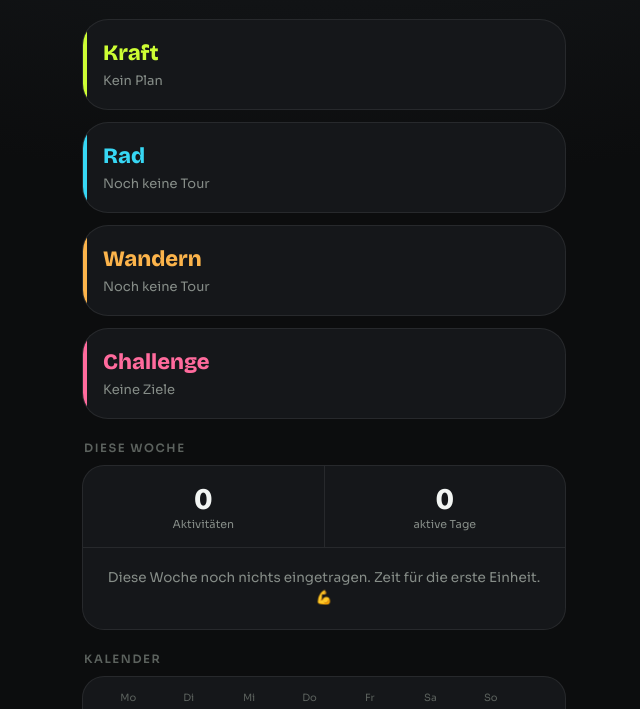
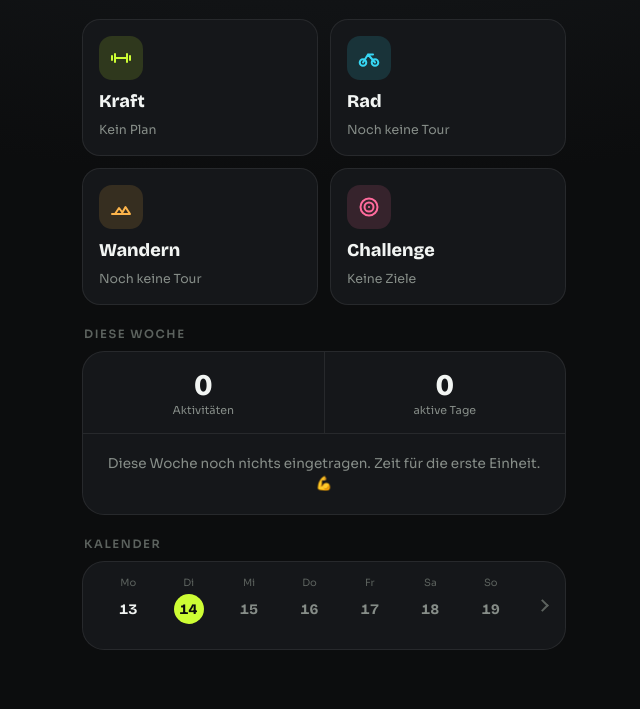
Before and after one commit to Gogadon/all-in-one-app, a website with bundled scripts: page index.html in a window 1280 px wide. Shown: the part 91-800 px from the top of the page, without its empty margins (316-956 px from the left). Built offline with nearby package versions, Linux system fonts and the light colour scheme.

Commit message:
Redesign dashboard module tiles as 2x2 icon grid
Replace the stacked full-width bars with a 2x2 grid of tiles,
each with an accent-colored icon-tile (dumbbell, bike, mountains,
target) and a neutral label. Icon carries the sport color.

```diff
--- a/css/style.css
+++ b/css/style.css
@@ -433,19 +433,21 @@ h1,h2,h3,.num{font-family:var(--font-display);letter-spacing:-.02em}
 /* ===== Dashboard ===== */
 .dash-kopf{display:flex;align-items:flex-start;justify-content:space-between;margin:0 0 22px}
 .dash-kopf h1{font-size:32px;margin-top:2px}
-.dash-module{display:flex;flex-direction:column;gap:12px}
-.modul-kachel{display:flex;flex-direction:column;align-items:flex-start;gap:6px;
-  padding:20px;border-radius:var(--r-hero);text-align:left;
-  border:1px solid var(--line);background:var(--surface);position:relative;overflow:hidden}
-.modul-kachel::before{content:"";position:absolute;left:0;top:0;bottom:0;width:4px}
-.modul-kachel.kraft::before{background:var(--kraft)}
-.modul-kachel.rad::before{background:var(--rad)}
-.modul-kachel.wandern::before{background:var(--wandern)}
-.modul-kachel .mk-label{font-family:var(--font-display);font-weight:800;font-size:22px}
-.modul-kachel.kraft .mk-label{color:var(--kraft)}
-.modul-kachel.rad .mk-label{color:var(--rad)}
-.modul-kachel.wandern .mk-label{color:var(--wandern)}
-.modul-kachel .mk-status{font-size:13px;color:var(--dim)}
+.dash-module{display:grid;grid-template-columns:1fr 1fr;gap:12px}
+.modul-kachel{display:flex;flex-direction:column;align-items:flex-start;gap:10px;
+  padding:16px;border-radius:var(--r-tile);text-align:left;
+  border:1px solid var(--line);background:var(--surface)}
+.mk-icon{width:44px;height:44px;border-radius:var(--r-icon);flex:none;
+  display:flex;align-items:center;justify-content:center}
+.mk-icon svg{width:24px;height:24px;fill:none;stroke:currentColor;
+  stroke-width:2;stroke-linecap:round;stroke-linejoin:round}
+.modul-kachel.kraft .mk-icon{color:var(--kraft);background:rgba(205,253,52,.14)}
+.modul-kachel.rad .mk-icon{color:var(--rad);background:rgba(55,215,244,.14)}
+.modul-kachel.wandern .mk-icon{color:var(--wandern);background:rgba(252,180,75,.14)}
+.modul-kachel.challenge .mk-icon{color:var(--challenge);background:rgba(255,107,157,.14)}
+.modul-kachel .mk-label{font-family:var(--font-display);font-weight:800;font-size:18px;color:var(--text)}
+.modul-kachel .mk-status{font-size:12.5px;color:var(--dim);line-height:1.35}
+.modul-kachel:active{border-color:rgba(255,255,255,.16)}
 /* Wochenstatistik — zweistufig: universelle Kopfzeile + Modul-Zeilen.
    Jede Modul-Zeile setzt --akzent auf ihre Modulfarbe (wie im Statistik-Tab). */
 .woche-karte{padding:0;overflow:hidden}
@@ -543,8 +545,6 @@ body.ohne-navi main{padding-bottom:16px}
 body.ohne-navi .nav{display:none}
 
 /* ===== Challenge-Modul ===== */
-.modul-kachel.challenge::before{background:var(--challenge)}
-.modul-kachel.challenge .mk-label{color:var(--challenge)}
 .eyebrow .pip.challenge{background:var(--challenge);box-shadow:0 0 10px var(--challenge)}
 .ch-karte{padding:16px}
 .ch-karte.fertig{border-color:rgba(205,253,52,.35)}
--- a/js/app.js
+++ b/js/app.js
@@ -69,6 +69,14 @@ let aktivesModul = KRAFT;
 // und ihre Anzeigenamen.
 const MODUL_LABEL = { [KRAFT]: 'Kraft', [RAD]: 'Rad', [WANDERN]: 'Wandern', [CHALLENGE]: 'Challenge' };
 const PLANBARE_MODULE = [KRAFT, RAD, WANDERN];
+
+// Line-Icons (stroke, viewBox 0 0 24 24) für die Dashboard-Kacheln.
+const MODUL_ICON = {
+  [KRAFT]: '<svg viewBox="0 0 24 24"><path d="M3 10v4M6 8v8M18 8v8M21 10v4M6 12h12"/></svg>',
+  [RAD]: '<svg viewBox="0 0 24 24"><circle cx="6" cy="16.5" r="3.3"/><circle cx="18" cy="16.5" r="3.3"/><path d="M6 16.5l5-8 7 8M11 8.5h5"/></svg>',
+  [WANDERN]: '<svg viewBox="0 0 24 24"><path d="M3 19h18M6 19l4-6 3 4M12.5 19l4-7 4.5 7"/></svg>',
+  [CHALLENGE]: '<svg viewBox="0 0 24 24"><circle cx="12" cy="12" r="8.5"/><circle cx="12" cy="12" r="4.5"/><circle cx="12" cy="12" r="1" fill="currentColor" stroke="none"/></svg>',
+};
 
 // ------------------------------------------------------------
 // Aktionen: App-eigene + Modul-Aktionen in einem Register
@@ -588,18 +596,22 @@ function dashboardHtml() {
 
   html += `<div class="dash-module">
     <button class="modul-kachel kraft" data-action="modulOeffne" data-m="${KRAFT}">
+      <span class="mk-icon">${MODUL_ICON[KRAFT]}</span>
       <span class="mk-label">Kraft</span>
       <span class="mk-status">${esc(kraftStatus)}</span>
     </button>
     <button class="modul-kachel rad" data-action="modulOeffne" data-m="${RAD}">
+      <span class="mk-icon">${MODUL_ICON[RAD]}</span>
       <span class="mk-label">Rad</span>
       <span class="mk-status">${esc(radStatus)}</span>
     </button>
     <button class="modul-kachel wandern" data-action="modulOeffne" data-m="${WANDERN}">
+      <span class="mk-icon">${MODUL_ICON[WANDERN]}</span>
       <span class="mk-label">Wandern</span>
       <span class="mk-status">${esc(wanderStatus)}</span>
     </button>
     <button class="modul-kachel challenge" data-action="modulOeffne" data-m="${CHALLENGE}">
+      <span class="mk-icon">${MODUL_ICON[CHALLENGE]}</span>
       <span class="mk-label">Challenge</span>
       <span class="mk-status">${esc(chStatus)}</span>
     </button>
```
